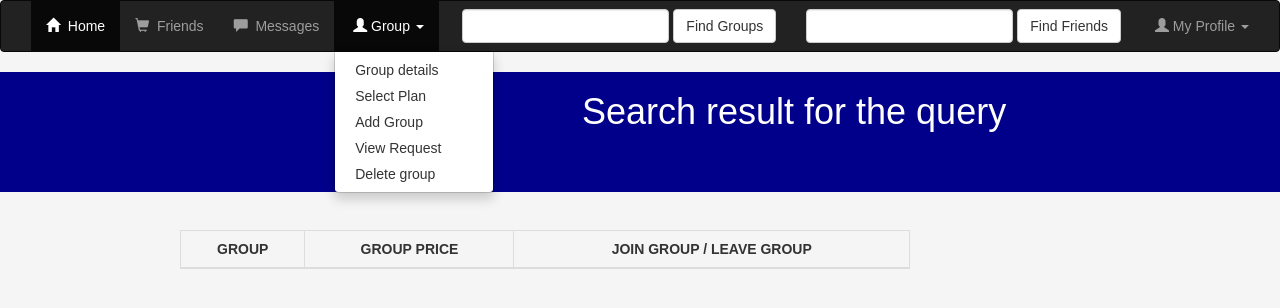
After one commit to uditp26/fcs-socialnetwork, a Django app: page /premium_user/listgroup/ in a window 1280 px wide, after a click on "Group". The commit adds this page. Shown: the top 308 px of the page. Run offline with Django 3.2, Linux system fonts and the light colour scheme; lists and menus that the app fills with data are empty; some libraries are stand-ins or nearby versions.

Commit message:
basics bug fix

```diff
--- a/premium_user/templates/premium_user/base.html
+++ b/premium_user/templates/premium_user/base.html
@@ -34,7 +34,7 @@
                         </li>
 
                         <li class="">
-                            <a href="{% url 'casual_user:friend' %}">
+                            <a href="{% url 'premium_user:friend' %}">
                                 <span class="glyphicon glyphicon-shopping-cart" aria-hidden="true"></span>&nbsp; Friends
                             </a>
                         </li>
@@ -70,8 +70,14 @@
                     </ul>
 
                     <ul class="nav navbar-nav navbar-right">
+                        <form class="navbar-form navbar-left" role="search" method="get" action="{% url 'premium_user:listgroup' %}">
+                            <div class="form-group">
+                                <input id = "search_username" type="text" class="form-control" name="q" value="">
+                            </div>
+                            <button id = "search_submit" type="submit" class="btn btn-default">Find Groups</button>
+                        </form>
 
-                        <form class="navbar-form navbar-left" role="search" method="get" action="#">
+                        <form class="navbar-form navbar-left" role="search" method="get" action="{% url 'premium_user:listuser' %}">
                             <div class="form-group">
                                 <input id = "search_username" type="text" class="form-control" name="q" value="">
                             </div>
--- /dev/null
+++ b/premium_user/templates/premium_user/list_group.html
@@ -0,0 +1,55 @@
+{% extends 'premium_user/base.html' %}
+
+{% block body %}
+
+<div style="padding-bottom: 1cm">
+	<div class="container-fluid" style=" height: 120px; background-color: darkblue">
+        <h1 style="text-indent: 15cm"><font color="white">Search result for the query</font></h1>
+        {% comment %} <h1 style="text-indent: 15cm"><font color="white">{{ current_user.first_name }}</font></h1> {% endcomment %}
+	</div>
+</div>
+
+
+<div class="container">
+        <div class="col-sm-offset-1 col-sm-8">
+            <table class="table table-striped table-bordered text-center">
+                <thead>
+                    <tr>
+                        <th class="text-center text-uppercase">Group</th>
+                        <th class="text-center text-uppercase">Group Price</th>
+                        <th class="text-center text-uppercase">Join Group / Leave Group</th>
+                    </tr>
+                </thead>
+                <tbody>
+                     {% comment %} <form action="{% url 'casual_user:friend' %}" method = "GET">
+                        {% csrf_token %} {% endcomment %}
+                    <form action="#" method="post">
+                        {% csrf_token %}
+
+                        {% for key, value in bundle.items %}
+                            {% for key1, value1 in value.items %}
+                                {% for key2, value2 in value1.items %}
+                                    <tr>
+                                        <td>{{ key1 }}</td>
+                                        <td>{{ key2 }}</td>
+                                        <td>
+                                            {% if value2 == 1 %}
+                                                <button name = {{ key }} type="submit" class="btn btn-default" value="join">Join</button>
+
+                                            {% elif value2 == 2 %}
+                                                <button name = {{ key }} type="submit" class="btn btn-default" value="pending" disabled>Pending</button>
+
+                                            {% else %}
+                                                <button name = {{ key }} type="submit" class="btn btn-default" value="leave">Leave</button>
+                                            {% endif %}
+                                        </td>
+                                    </tr>
+                                {% endfor %}
+                            {% endfor %}
+                        {% endfor %}
+                    </form>
+                </tbody>
+            </table>
+        </div>
+</div>
+{% endblock %}
--- a/premium_user/urls.py
+++ b/premium_user/urls.py
@@ -8,6 +8,11 @@ urlpatterns = [
     url(r'^$', views.HomepageView.as_view(), name='homepage'),
     url(r'myprofile/$', views.ProfileView.as_view(), name='myprofile'),
     url(r'editprofile/$', views.EditProfileFormView.as_view(), name='editprofile'),
+
+    url(r'listuser/$', views.ListUserView.as_view(), name='listuser'),
+    url(r'friend/$', views.FriendView.as_view(), name='friend'),
+
+    url(r'listgroup/$', views.ListGroupView.as_view(), name='listgroup'),
 
     url(r'addgroup/$', views.AddGroupFormView.as_view(), name='addgroup'),
     url(r'listrequest/$', views.ListRequestView.as_view(), name='listrequest'),
--- a/premium_user/views.py
+++ b/premium_user/views.py
@@ -133,28 +133,30 @@ class HomepageView(View):
 
 #pass to groupdetails.html
 def getgroupdetails(current_user):
-    groups = AddGroup.objects.filter(admin = current_user.username)
-    groupplan = GroupPlan.objects.get(customer = current_user.username)
     bundle = {}
-    groupinfo = {}
-    key = 1; anotherkey  = 11
-    for group in groups:
-        m = ""; members = group.members
-        for i in members:
-            m = m + " " + "'"+i+"'"
-        temp1 = {}; temp1[group.price] = m
-        temp2 = {}; temp2[group.name] = temp1
-        groupinfo[key] = temp2
-        key+=1
-    groupplaninfo = {}
-    current_date = datetime.now().date()
-    rechargedate = groupplan.recharge_on.date()
-    days = 30 - int((current_date - rechargedate).days)
-    noofgroups = groupplan.noofgroup
-    groupplaninfo[days] = noofgroups
-    bundle[anotherkey] = groupinfo; anotherkey += 1
-    bundle[anotherkey] = groupplaninfo
-
+    try:
+        groups = AddGroup.objects.filter(admin = current_user.username)
+        groupplan = GroupPlan.objects.get(customer = current_user.username)
+        groupinfo = {}
+        key = 1; anotherkey  = 11
+        for group in groups:
+            m = ""; members = group.members
+            for i in members:
+                m = m + " " + "'"+i+"'"
+            temp1 = {}; temp1[group.price] = m
+            temp2 = {}; temp2[group.name] = temp1
+            groupinfo[key] = temp2
+            key+=1
+        groupplaninfo = {}
+        current_date = datetime.now().date()
+        rechargedate = groupplan.recharge_on.date()
+        days = 30 - int((current_date - rechargedate).days)
+        noofgroups = groupplan.noofgroup
+        groupplaninfo[days] = noofgroups
+        bundle[anotherkey] = groupinfo; anotherkey += 1
+        bundle[anotherkey] = groupplaninfo
+    except:
+        pass
     return bundle
 
 class GroupDetailsView(View):
@@ -237,6 +239,284 @@ class EditProfileFormView(View):
 
         return render(request, self.template_name, {'current_user':userdetail})
 
+#__________________________________________Make Friend and Find Friend & Group_______________________________________________
+def findfriend(request):
+    q=""
+    if 'q' in request.GET and request.GET['q']:
+        q = request.GET['q']
+    return q
+
+def findGroup(request):
+    q=""
+    if 'q' in request.GET and request.GET['q']:
+        q = request.GET['q']
+    return q
+
+#function that return search user/users list, friend_list and current user friend object
+def user_friendlist(current_user, request):
+    username1 = current_user.username
+    try:
+        have_friend = Friend.objects.get(username = username1)
+        current_user_friendlist  = list(have_friend.friend_list)
+
+    except:
+        have_friend = Friend()
+        have_friend.username = username1
+        current_user_friendlist = []
+        have_friend.friend_list = current_user_friendlist
+
+    search_name = findfriend(request).lower()
+    user_name_list = User.objects.filter(first_name__icontains = search_name)
+    user_name_list = user_name_list.exclude(username = current_user.username)
+    return user_name_list, current_user_friendlist, have_friend
+
+
+class ListUserView(View):
+    template_name = 'premium_user/list_user.html'
+
+    def get(self, request):
+        current_user = request.user
+        user_name_list, current_user_friendlist, have_friend = user_friendlist(current_user, request)
+        bundle = dict()
+        for user in user_name_list:
+            if user.username in current_user_friendlist:
+                bundle[user] = 0
+            else:
+                bundle[user] = 1
+
+        return render(request, self.template_name, {'bundle': bundle})
+
+    def post(self, request):
+        current_user = request.user
+        user_name_list, current_user_friendlist, have_friend = user_friendlist(current_user, request)
+
+        for i in user_name_list:
+            print(request.POST.dict())
+            try:
+                selected_user = i.username
+                if request.POST.dict()[selected_user] == "Add Friend":
+
+                    have_friend.friend_list.append(selected_user)
+                    have_friend.save()
+
+                    #for implementation of bi-direction add_friend
+                    try:
+                        b_user_friendlist = Friend.objects.get(username = selected_user)
+                        b_user_friendlist.friend_list.append(current_user.username)
+                        b_user_friendlist.save()
+                    except:
+                        b_user_friendlist = Friend()
+                        b_user_friendlist.username = selected_user
+                        current_user_friendlist = []
+                        b_user_friendlist.friend_list = current_user_friendlist
+                        b_user_friendlist.friend_list.append(current_user.username)
+                        b_user_friendlist.save()
+                    break
+
+                elif request.POST.dict()[selected_user] == "Unfriend":
+                    have_friend.friend_list.remove(selected_user)
+                    have_friend.save()
+
+                    #for implementation of bi-direction remove_friend
+                    b_user_friendlist = Friend.objects.get(username = selected_user)
+                    b_user_friendlist.friend_list.remove(current_user.username)
+                    b_user_friendlist.save()
+
+                    break
+            except:
+                pass
+
+        user_name_list, current_user_friendlist, have_friend = user_friendlist(current_user, request)
+
+        print("updated_friend_list = ", current_user_friendlist)
+        bundle = dict()
+        for user in user_name_list:
+            if user.username in current_user_friendlist:
+                bundle[user] = 0
+            else:
+                bundle[user] = 1
+
+        return render(request, self.template_name, {'bundle': bundle})
+
+
+def showfrndlist(username1):
+    try:
+        have_friend = Friend.objects.get(username=username1)
+        current_user_friendlist = list(have_friend.friend_list)
+    except:
+        current_user_friendlist = []
+
+    return have_friend, current_user_friendlist
+
+#for display friendlist
+class FriendView(View):
+    template_name = 'premium_user/friend.html'
+
+    def get(self, request):
+        current_user = request.user
+        username1 = current_user.username
+        try:
+            have_friend = Friend.objects.get(username = username1)
+            current_user_friendlist  = list(have_friend.friend_list)
+
+        except:
+            current_user_friendlist = []
+
+        current_user = dict()
+        current_user[username1] = current_user_friendlist
+        return render(request, self.template_name, {'current_user': current_user})
+
+    def post(self, request):
+        current_user = request.user
+        username1 = current_user.username
+        have_friend, current_user_friendlist = showfrndlist(username1)
+
+        for i in current_user_friendlist:
+            print(request.POST.dict())
+            try:
+                selected_user = i
+
+                if request.POST.dict()[selected_user] == "Unfriend":
+                    have_friend.friend_list.remove(selected_user)
+                    have_friend.save()
+
+                    #for implementation of bi-direction remove_friend
+                    b_user_friendlist = Friend.objects.get(username = selected_user)
+                    b_user_friendlist.friend_list.remove(current_user.username)
+                    b_user_friendlist.save()
+
+                    break
+            except:
+                pass
+
+        have_friend, current_user_friendlist = showfrndlist(username1)
+
+        current_user = dict()
+        current_user[username1] = current_user_friendlist
+        return render(request, self.template_name, {'current_user': current_user})
+
+#function needed in group search
+def request_bundle(current_user, search_name):
+    group_name_list = AddGroup.objects.filter(name__icontains = search_name)
+    group_name_list = group_name_list.exclude(admin = current_user.username)
+
+    group_status=[]
+    bundle={}
+
+    key = 1
+    for group in group_name_list:
+        try:
+            if current_user.username in group.members:
+                #to store as backup
+                group_name = group.name
+                group_admin = group.admin
+                group_price = group.price
+                group_status.append([key, group_admin, group_name, 3, group_price])
+                #to pass in html
+                temp1={}; temp1[group_price] = 3
+                temp2={}; temp2[group_name] = temp1
+                bundle[key] = temp2
+                key = key+1
+                #Assumption(group admin cannot formed two group of same name)
+                group_name_list = group_name_list.exclude(admin = group_admin, name = group_name)
+        except:
+            pass
+
+    for group1 in group_name_list:
+        try:
+            group = GroupRequest.objects.get(admin = group1.admin, name = group1.name)
+
+            if current_user.username in group.members:
+                group_name = group.name
+                group_admin = group.admin
+                group_price = group1.price
+                group_status.append([key, group_admin, group_name, 2, group_price])
+
+                #to pass in html
+                temp1={}; temp1[group_price] = 2
+                temp2={}; temp2[group_name] = temp1
+                bundle[key] = temp2
+                key = key+1
+                group_name_list = group_name_list.exclude(admin = group_admin, name = group_name)
+        except:
+            pass
+
+    for group in group_name_list:
+        group_name = group.name
+        group_admin = group.admin
+        group_price = group.price
+        group_status.append([key, group_admin, group_name, 1, group_price])
+
+        temp1={}; temp1[group_price] = 1
+        temp2={}; temp2[group_name] = temp1
+        bundle[key] = temp2
+
+        key = key+1
+
+    return bundle, group_status
+
+class ListGroupView(View):
+    template_name = 'premium_user/list_group.html'
+
+    def get(self, request):
+        current_user = request.user
+        search_name = findGroup(request).lower()
+        bundle , group_status = request_bundle(current_user, search_name)
+        print("BUNDLE : ",bundle )
+        return render(request, self.template_name, {'bundle': bundle})
+
+    def post(self, request):
+        current_user = request.user
+        username = current_user.username
+        search_name = findGroup(request).lower()
+
+        bundle , group_status = request_bundle(current_user, search_name)
+
+        for value in group_status:
+            print(request.POST.dict())
+            try:
+                if request.POST.dict()[str(value[0])] == "join":
+                    admin = value[1]; name = value[2]
+
+                    wallet = Wallet.objects.get(username=username)
+                    amount = wallet.amount; price = value[4]
+
+                    if price <= amount and wallet.transactions_left > 0:
+                        wallet.amount -= price
+                        wallet.transactions_left -= 1
+                        wallet.save()
+                        try:
+                            group = GroupRequest.objects.get(admin = admin, name = name)
+                            group.members.append(username); group.save()
+                            #bundle update
+                            bundle[value[0]][value[2]][value[4]] = 2
+                            return render(request, self.template_name, {'bundle': bundle})
+                        except:
+                            group = GroupRequest()
+                            group.admin = admin ; group.name = name
+                            group.status = 2
+                            group.members = []
+                            group.members.append(username); group.save()
+                            #bundle update
+                            bundle[value[0]][value[2]][value[4]] = 2
+                            return render(request, self.template_name, {'bundle': bundle})
+                    else:
+                        #message.info NOT WORKING (but not a problem code do)
+                        messages.info(request, 'Please recharge.')
+                        return render(request, self.template_name, {'bundle': bundle})
+
+                elif request.POST.dict()[str(value[0])] == "leave":
+                    admin = value[1]; name = value[2]
+                    group = AddGroup.objects.get(admin = admin, name = name)
+                    group.members.remove(username)
+                    group.save()
+                    bundle[value[0]][value[2]][value[4]] = 1
+                    return render(request, self.template_name, {'bundle': bundle})
+            except:
+                pass
+        return render(request, self.template_name, {'bundle': bundle})
+
+#__________________________________________________Group plan_________________________________________________
 
 class GroupPlanFormView(View):
     form_class = GroupPlanForm
```
Also changed, not shown: casual_user/views.py (+2 -6 lines), premium_user/templates/premium_user/friend.html (added, +38 -0 lines), premium_user/templates/premium_user/groupdetails.html (+9 -1 lines), premium_user/templates/premium_user/list_user.html (added, +53 -0 lines).
